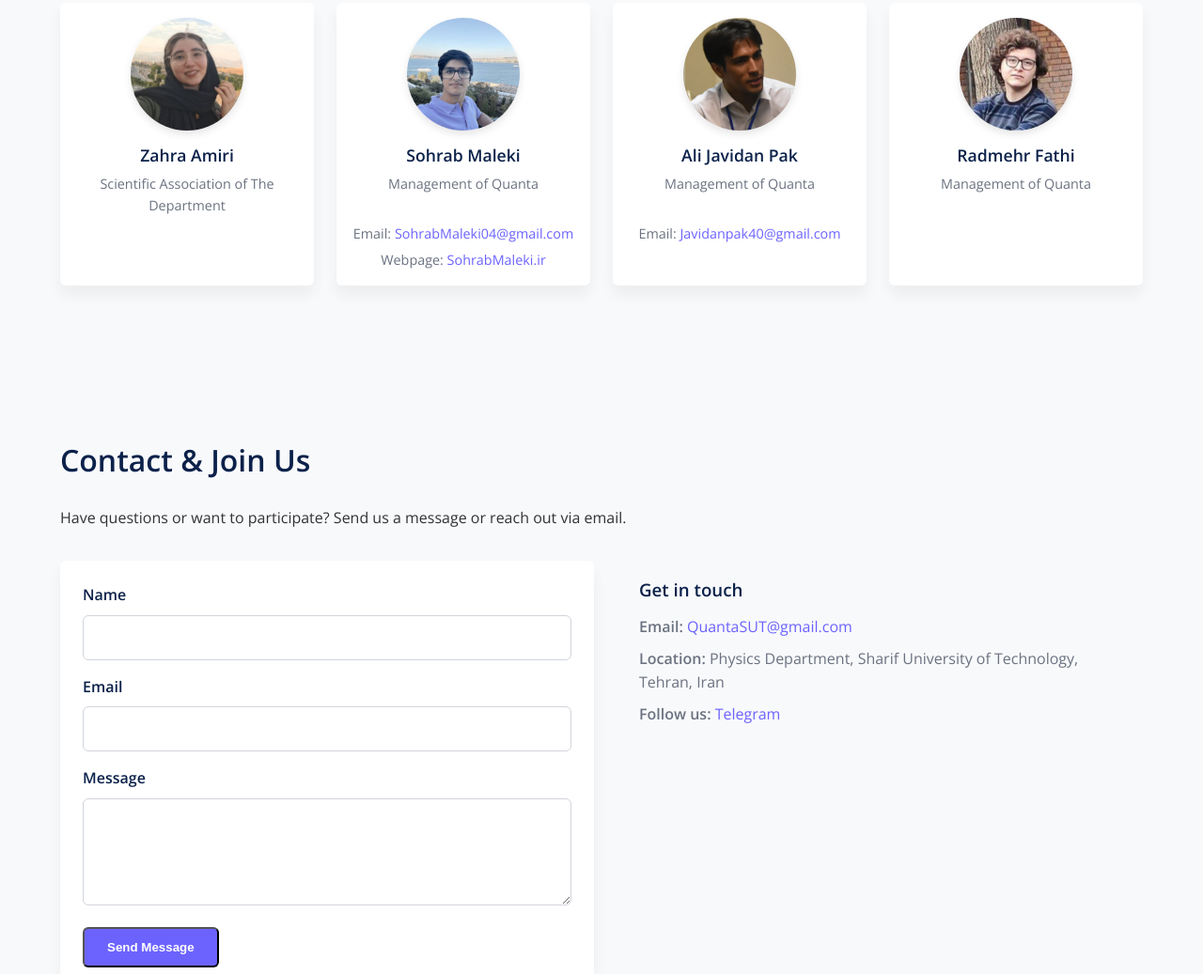
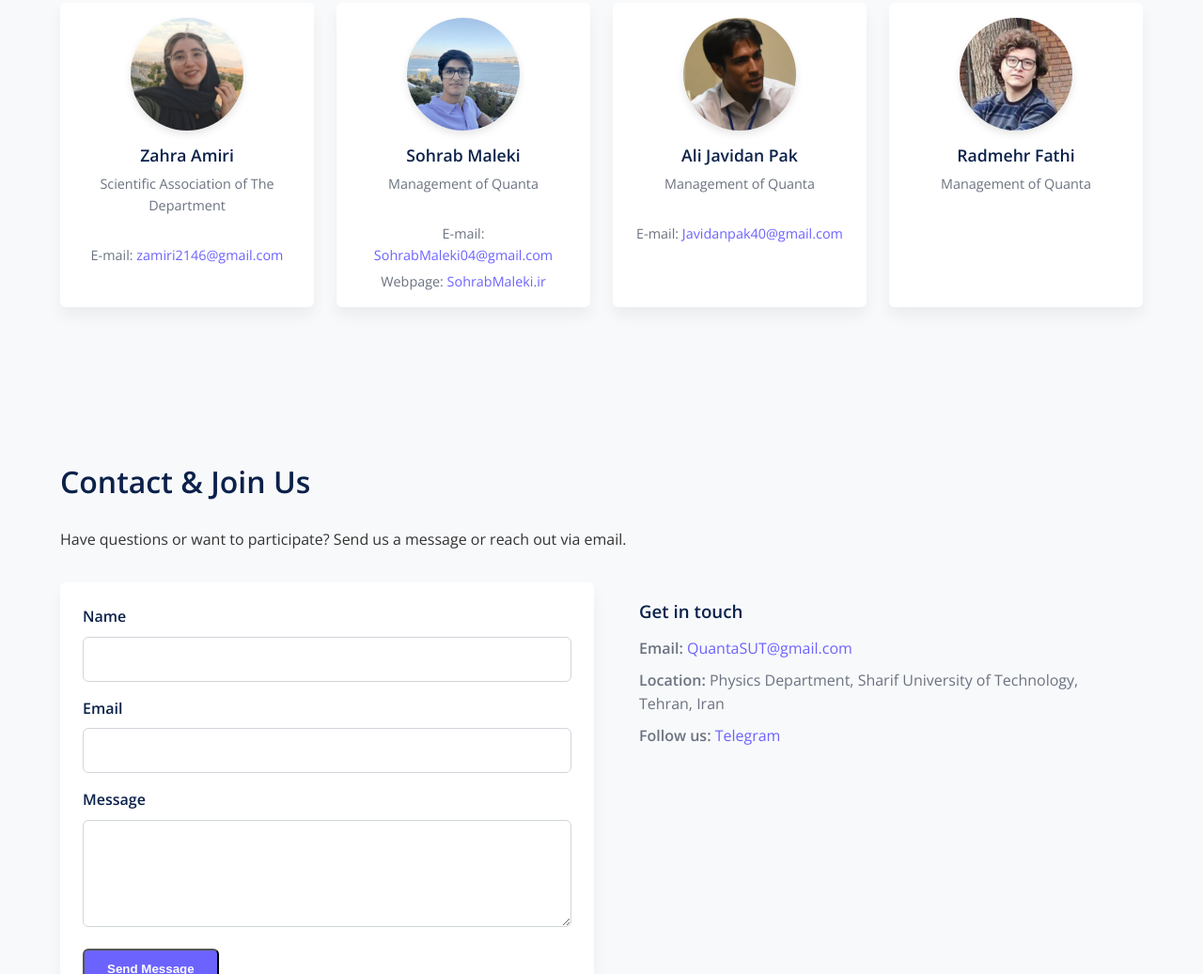
Before and after one commit to SohrabMaleki/Quanta, a plain HTML site: page index.html in a window 1280 px wide. Shown: the part 3864-4901 px from the top of the page at 94% size. Drawn offline with nearby package versions, Linux system fonts and the light colour scheme.

Commit message:
Upload data

```diff
--- a/index.html
+++ b/index.html
@@ -166,13 +166,15 @@
                         <img src="images/people/ZahraAmiri.jpg" alt="Zahra Amiri portrait">
                         <h3>Zahra Amiri</h3>
                         <p>Scientific Association of The Department</p>
+                        <br>
+                        <p>E-mail: <a href="mailto:zamiri2146@gmail.com" class="link">zamiri2146@gmail.com</a></p>
                     </div>
                     <div class="person-card">
                         <img src="images/people/SohrabMaleki.jpg" alt="Sohrab Maleki portrait">
                         <h3>Sohrab Maleki</h3>
                         <p>Management of Quanta</p>
                         <br>
-                        <p>Email: <a href="mailto:SohrabMaleki04@gmail.com" class="link">SohrabMaleki04@gmail.com</a></p>
+                        <p>E-mail: <a href="mailto:SohrabMaleki04@gmail.com" class="link">SohrabMaleki04@gmail.com</a></p>
                         <p>Webpage: <a href="http://SohrabMaleki.ir" class="link">SohrabMaleki.ir</a></p>
                     </div>
                     <div class="person-card">
@@ -180,7 +182,7 @@
                         <h3>Ali Javidan Pak</h3>
                         <p>Management of Quanta</p>
                         <br>
-                        <p>Email: <a href="mailto:javidanpak40@gmail.com" class="link">Javidanpak40@gmail.com</a></p>
+                        <p>E-mail: <a href="mailto:javidanpak40@gmail.com" class="link">Javidanpak40@gmail.com</a></p>
                     </div>
                     <div class="person-card">
                         <img src="images/people/RadmehrFathi.jpg" alt="Radmehr Fathi portrait">
```
